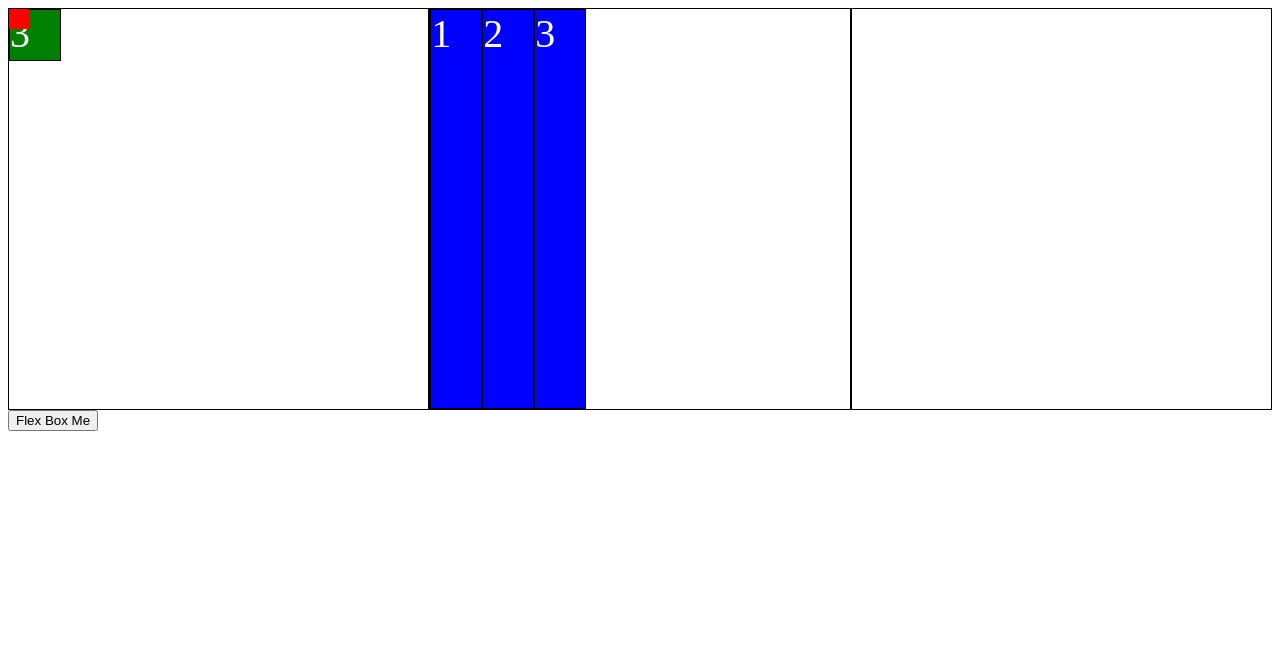
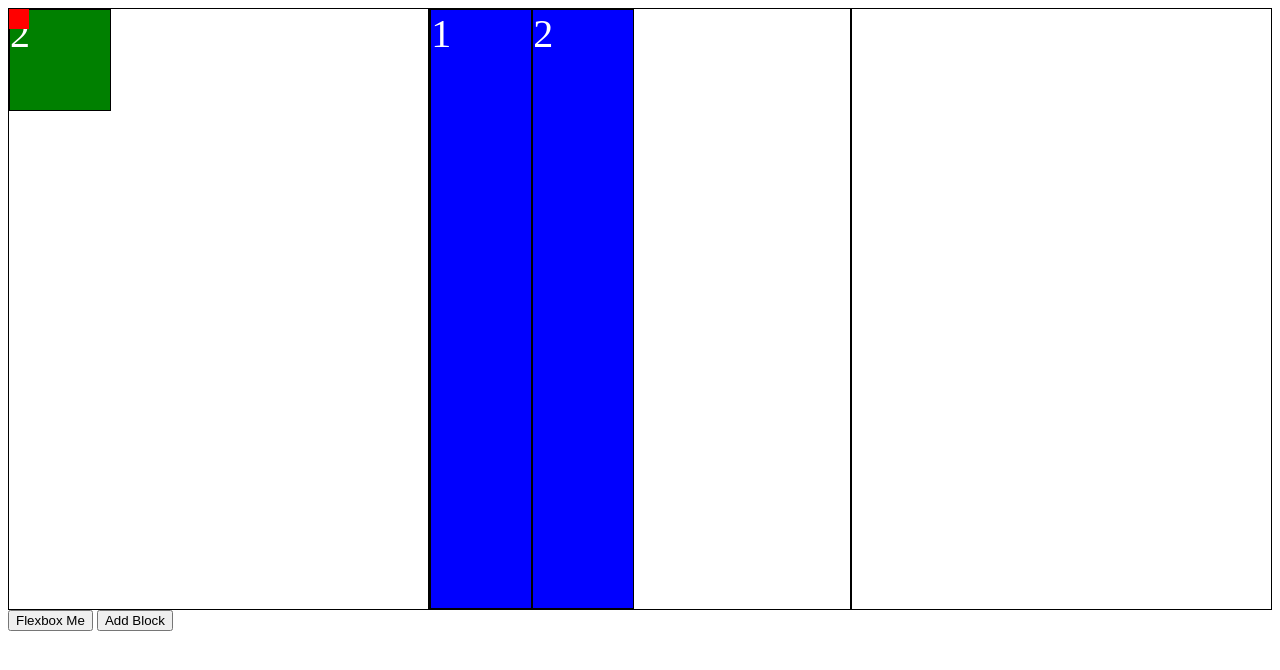
Before and after one commit to mjvesa/brute-force, a plain HTML site: page index.html in a window 1280 px wide. Drawn offline with Linux system fonts and the light colour scheme.

Commit message:
Improve scaling of rectangles, add ability to add more rectangles

```diff
--- a/index.html
+++ b/index.html
@@ -5,18 +5,20 @@
         display: flex;
         justify-content: space-between;
       }
-      .container {
+
+      #container {
         width: 600px;
-        height: 400px;
+        height: 600px;
         border: solid 1px black;
         overflow: hidden;
         user-select: none;
+        z-index: 4;
       }
 
 
       #css-props {
         width: 600px;
-        height: 400px;
+        height: 600px;
         border: solid 1px black;
         white-space: pre;
       }
@@ -28,30 +30,32 @@
         width: 20px;
         height: 20px;
         background-color: red;
+        z-index: 3;
       }
 
       .block {
         position: absolute;
-        width: 50px;
-        height: 50px;
+        width: 100px;
+        height: 100px;
         border: solid 1px black;
         background-color: green;
         font-size: 40px;
         color: white;
+        z-index: 2;
       }
 
-     .flex-container {
+     #flex-container {
         display: flex;
         width: 600px;
-        height: 400px;
+        height: 600px;
         border: solid 1px black;
         overflow: hidden;
       }
 
 
       .flex-block {
-        min-width: 50px;
-        min-height: 50px;
+        min-width: 100px;
+        min-height: 100px;
         border: solid 1px black;
         background-color: blue;
         font-size: 40px;
@@ -61,34 +65,61 @@
     </style>
   </head>
   <body>
+    <template id="regular-block-template">
+        <div class="block" onmousedown="block_clicked(event)"
+                           onmouseover="place_drag_handles(event)">a</div>
+    </template>
+
+    <template id="flex-block-template">
+        <div class="flex-block">a</div>
+    </template>
+
     <div class="panels">
-      <div class="container" onmousemove="mouse_moved(event)" onmouseup="block_unclicked(event)">
-        <div class="block" id="b1" onmousedown="block_clicked(event)"
-                          onmouseover="place_drag_handles(event)">1</div>
-        <div class="block"  id="b2" onmousedown="block_clicked(event)"
-                          onmouseover="place_drag_handles(event)">2</div>
-        <div class="block"  id="b3" onmousedown="block_clicked(event)"
-                          onmouseover="place_drag_handles(event)">3</div>
-        <div id="nw-drag-handle" class="drag-handle" onmousedown="block_clicked(event)"></div>
-        <div id="ne-drag-handle" class="drag-handle" onmousedown="block_clicked(event)"></div>
-        <div id="se-drag-handle" class="drag-handle" onmousedown="block_clicked(event)"></div>
-        <div id="sw-drag-handle" class="drag-handle" onmousedown="block_clicked(event)"></div>
+      <div id="container" onmousemove="mouse_moved(event)"
+                          onmouseup="block_unclicked(event)">
+        <div id="nw-drag-handle" class="drag-handle" onmousedown="block_clicked(event)"
+          onmouseover="drag_handle_mouse_over(event)"></div>
+        <div id="ne-drag-handle" class="drag-handle" onmousedown="block_clicked(event)"
+          onmouseover="drag_handle_mouse_over(event)"></div>
+        <div id="se-drag-handle" class="drag-handle" onmousedown="block_clicked(event)"
+          onmouseover="drag_handle_mouse_over(event)"></div>
+        <div id="sw-drag-handle" class="drag-handle" onmousedown="block_clicked(event)"
+          onmouseover="drag_handle_mouse_over(event)"></div>
       </div>
 
-      <div class="flex-container">
-        <div class="flex-block" id="fb1">1</div>
-        <div class="flex-block" id="fb2">2</div>
-        <div class="flex-block" id="fb3">3</div>
+      <div id="flex-container">
       </div>
 
       <div id="css-props">
       </div>
 
+    </div>
+    <span>
+      <button onclick="flex_box(event)">Flexbox Me</button>
+      <button onclick="add_block()">Add Block</button>
+    </span>
+    <script>
 
+    let block_count = 0;
+    const blocks = [];
+    const flexblocks = [];
 
-    </div>
-    <button onclick="flex_box(event)">Flex Box Me</button>
-    <script>
+    const add_block = () => {
+      block_count++;
+      const block = document.importNode(document.getElementById("regular-block-template").content, true).firstChild.nextSibling;
+      const flex_block = document.importNode(document.getElementById("flex-block-template").content, true).firstChild.nextSibling;
+      block.textContent = block_count + "";
+      flex_block.textContent = block_count + "";
+
+      document.getElementById('container').appendChild(block);
+      document.getElementById('flex-container').appendChild(flex_block);
+
+      blocks.push(block);
+      flexblocks.push(flex_block);
+    }
+
+    add_block();
+    add_block();
 
     let current_rect;
 
@@ -111,6 +142,9 @@
       event.stopPropagation();
     }
 
+    const drag_handle_mouse_over = event => {
+      event.stopPropagation();
+    }
 
     const flexboxProps = [
     //    ["flex"], "This is the shorthand for flex-grow, flex-shrink and flex-basis combined.", do we need it?
@@ -119,7 +153,7 @@
 //  ["flex-basis", ["50px", "100px", "150px"]],
     ["flex-flow",  ["flex-direction", "flex-wrap"]],
     ["flex-direction", ["row", "row-reverse", "column", "column-reverse"]],
-   // ["flex-wrap",  ["nowrap", "wrap", "wrap-reverse"]],
+    ["flex-wrap",  ["nowrap", "wrap", "wrap-reverse"]],
     ["justify-content", ["flex-start", "flex-end", "center", "space-between", "space-around","space-evenly", "start", "end","left", "right"]],
     ["align-items", ["stretch", "center", "flex-start", "flex-end", "baseline", "initial", "inherit"]],
      ["align-content", ["stretch", "center", "flex-start", "flex-end", "space-between", "space-around", "initial", "inherit"]]
@@ -150,53 +184,60 @@
            let moved_handle = false;
            const el = event.target;
            if (el === nw) {
-             console.log('nw');
              el.style.left = event.clientX - 10 + "px";
              el.style.top = event.clientY - 10 + "px";
              sw.style.left = event.clientX - 10 + "px";
              ne.style.top = event.clientY - 10 + "px";
              moved_handle = true;
-           }
+           } else
            if (el === ne) {
-             console.log('ne');
              el.style.left = event.clientX - 10 + "px";
              el.style.top = event.clientY - 10 + "px";
              se.style.left = event.clientX - 10 + "px";
              nw.style.top = event.clientY - 10 + "px";
              moved_handle = true;
-           }
+           } else
            if (el === se) {
-             console.log('se');
              el.style.left = event.clientX - 10 + "px";
              el.style.top = event.clientY - 10 + "px";
              ne.style.left = event.clientX - 10 + "px";
              sw.style.top = event.clientY - 10 + "px";
              moved_handle = true;
-           }
+           } else
            if (el === sw) {
-             console.log('sw');
              el.style.left = event.clientX - 10 + "px";
              el.style.top = event.clientY - 10 + "px";
              nw.style.left = event.clientX - 10 + "px";
              se.style.top = event.clientY - 10 + "px";
              moved_handle = true;
+           } else {
+
+            target.style.left = target.offsetLeft + event.movementX  + "px";
+            target.style.top = target.offsetTop + event.movementY + "px";
           }
 
           if (moved_handle) {
             current_rect.style.left = nw.offsetLeft + 10 + "px";
             current_rect.style.top = nw.offsetTop + 10 + "px";
             current_rect.style.width = se.offsetLeft - nw.offsetLeft  + "px";
-            current_rect.style.height = se.offsetTop - nw.offsetTop - 10 + "px";
+            current_rect.style.height = se.offsetTop - nw.offsetTop + "px";
+          } else {
+            nw.style.left = current_rect.offsetLeft - 10 +  "px";
+            nw.style.top = current_rect.offsetTop - 10 + "px";
+            ne.style.left = current_rect.offsetLeft+current_rect.offsetWidth - 10 + "px";
+            ne.style.top = current_rect.offsetTop - 10 + "px";
+            se.style.left = current_rect.offsetLeft + current_rect.offsetWidth - 10 + "px";
+            se.style.top = current_rect.offsetTop + current_rect.offsetHeight - 10 + "px";
+            sw.style.left = current_rect.offsetLeft - 10 + "px";
+            sw.style.top = current_rect.offsetTop + current_rect.offsetHeight - 10 + "px";
+
           }
-            target.style.left = target.offsetLeft + event.movementX  + "px";
-            target.style.top = target.offsetTop + event.movementY + "px";
+
         }
       }
 
 
-      const get_pos = (parentEl,id) => {
-        const el = document.getElementById(id);
-
+      const get_pos = (parentEl, el) => {
         return [el.offsetLeft - parentEl.offsetLeft,
                 el.offsetTop - parentEl.offsetTop,
                 el.offsetWidth,
@@ -204,21 +245,24 @@
       }
 
       const calc_distance = (p1,p2) => {
-        return Math.sqrt((p1[0]-p2[0])*(p1[0]-p2[0]) + (p1[1]-p2[1])*(p1[1]-p2[1])+ (p1[2]-p2[2])*(p1[2]-p2[2]) + (p1[3]-p2[3])*(p1[3]-p2[3]));
+        return Math.sqrt((p1[0]-p2[0])*(p1[0]-p2[0]) +
+                         (p1[1]-p2[1])*(p1[1]-p2[1]) +
+                         (p1[2]-p2[2])*(p1[2]-p2[2]) +
+                         (p1[3]-p2[3])*(p1[3]-p2[3]));
       }
 
       const flex_box = event => {
-        const flex_container = document.getElementsByClassName("flex-container")[0];
-        const container = document.getElementsByClassName("container")[0];
+        const flex_container = document.getElementById("flex-container");
+        const container = document.getElementById("container");
         const positions = [];
-        positions.push(get_pos(container, "b1"));
-        positions.push(get_pos(container, "b2"));
-        positions.push(get_pos(container, "b3"));
+        for (let block of blocks) {
+          positions.push(get_pos(container, block));
+        }
 
 
         const indexes = [];
         let total = 1;
-        for (let i=0;i<5;i++) {
+        for (let i=0;i<6;i++) {
           indexes[i]=0;
           console.log("jee " + flexboxProps[i][1].length);
           total *=flexboxProps[i][1].length;
@@ -231,18 +275,20 @@
         let best_distance = 100000;
         do{
 
-          for (let i=0;i<5;i++) {
+          for (let i=0;i<6;i++) {
             flex_container.style[flexboxProps[i][0]] = flexboxProps[i][1][indexes[i]];
           }
 
          const fpositions = [];
-         fpositions.push(get_pos(flex_container, "fb1"));
-         fpositions.push(get_pos(flex_container,"fb2"));
-         fpositions.push(get_pos(flex_container,"fb3"));
 
-          let distance = calc_distance(fpositions[0],positions[0]);
-              distance += calc_distance(fpositions[1],positions[1]);
-              distance += calc_distance(fpositions[2],positions[2]);
+         for (let block of flexblocks) {
+          fpositions.push(get_pos(flex_container, block));
+         }
+
+         let distance = 0;
+         for (let i = 0 ; i < block_count ;i++) {
+          distance += calc_distance(fpositions[i],positions[i]);
+         }
 
          if (distance < best_distance) {
             best = indexes.slice();
@@ -250,11 +296,9 @@
             console.log("best disntance: " + distance);
          }
 
-          // TODO compare positions, make a copy of the best values
-
         let current_index = 0;
         let adding_indexes = true;
-          do{
+        do {
           indexes[current_index]++;
           if (indexes[current_index] === flexboxProps[current_index][1].length) {
               indexes[current_index]=0;
@@ -275,16 +319,14 @@
         const css_props = document.getElementById("css-props");
         let css_prop_string = "";
 
-        for (let i=0;i<5;i++) {
+        for (let i=0;i<6;i++) {
             flex_container.style[flexboxProps[i][0]] = flexboxProps[i][1][best[i]];
             css_prop_string = css_prop_string + `${flexboxProps[i][0]}: ${flexboxProps[i][1][best[i]]};\n`
         }
         css_props.textContent = css_prop_string;
         console.log(css_prop_string);
 
-
       }
-
 
     </script>
   </body>
```
Lines whose indentation alone changed are shown as unchanged.
